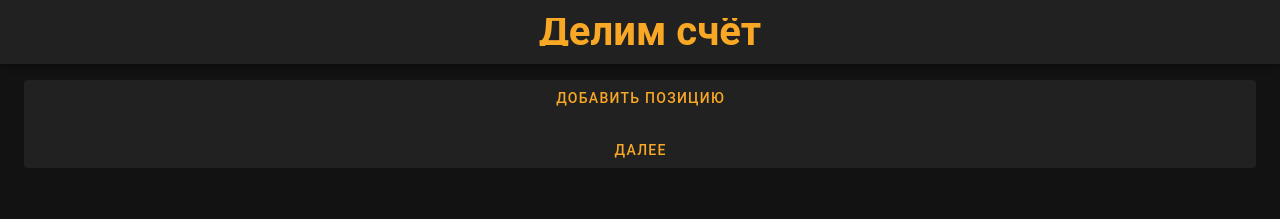
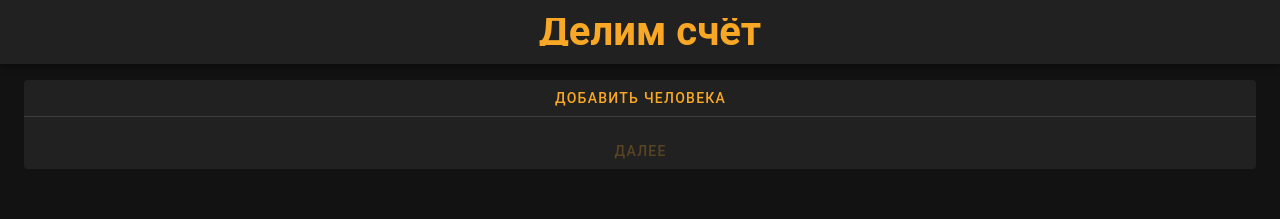
Before and after one commit to osiptsoff/SplitTheBill, a Vue app: page /bill in a window 1280 px wide. Shown: the top 219 px of the page. Built offline with nearby package versions, Linux system fonts and the light colour scheme.

Commit message:
applied some appearance enhancements

```diff
--- a/src/App.vue
+++ b/src/App.vue
@@ -1,6 +1,6 @@
 <script setup>
 </script>
-<!--style="text-align: center"-->
+
 <template>
   <v-app>
     <v-app-bar>
--- a/src/components/BillManagePage.vue
+++ b/src/components/BillManagePage.vue
@@ -13,7 +13,7 @@
   const people = computed( () => peopleStore.people );
   const bill = computed( () => billStore.bill );
 
-  const emptyFieldRule = value => !!value || 'Поле не должно быть пустым.';
+  const emptyFieldRule = value => value != null || 'Поле не должно быть пустым.';
   const priceRule = value => {
     const pattern = /^[1-9][0-9]*$/;
     return pattern.test(value) || 'Введите корректную сумму в цифрах.';
@@ -29,22 +29,28 @@
   function removePosition(position) {
     billStore.remove(position);
   }
+  function deleteParticipant(position, participant) {
+    let idx = position.participants.indexOf(participant);
+
+    if(idx >= 0)
+      position.participants.splice(idx);
+  }
   function onSubmit() {
-    console.log(bill.value)
-   // router.push({ name: 'NotFound' });
+    router.push({ name: 'NotFound' });
   }
 </script>
 
 <template>
-  <v-sheet class="mx-6 my-4" rounded>
+  <v-sheet class="mx-6 my-4"
+           rounded>
     <v-btn :block="true"
            variant="text"
            color="yellow-darken-3"
            @click="addPosition()">
       Добавить позицию
     </v-btn>
-
-    <v-form @submit.prevent="onSubmit">
+    <v-divider></v-divider>
+    <v-form @submit.prevent="onSubmit" v-model="valid">
       <v-list>
         <v-slide-x-transition :group="true">
           <v-list-item v-for="position in bill" :key="position.key">
@@ -70,6 +76,46 @@
                 </v-col>
 
                 <v-col cols="2">
+                  <v-select density="compact"
+                            variant="solo"
+                            label="Кто платит"
+                            :items="people"
+                            :rules="[emptyFieldRule]"
+                            item-title="name"
+                            item-value="key"
+                            v-model="position.customer"
+                            @update:model-value="deleteParticipant(position, $event)">
+                  </v-select>
+                </v-col>
+              </v-row>
+
+              <v-row justify="center">
+                <v-col cols="10">
+                  <v-slide-group :multiple="true"
+                                 v-model="position.participants"
+                                 show-arrows>
+                    <v-slide-group-item v-for="person in people"
+                                        :key="person.key"
+                                        v-slot="{ isSelected, toggle }">
+
+                      <v-card @click="toggle" class="mx-5 my-2" v-if="person.key !== position.customer">
+                        <v-avatar :color="isSelected ? 'green-darken-3' :'yellow-darken-3'"
+                                  class="text-capitalize">
+                        <span class="text-h5 text-capitalize">
+                          {{ person.name.charAt(0) }}
+                        </span>
+                        </v-avatar>
+                        {{ person.name }}
+                      </v-card>
+                    </v-slide-group-item>
+                  </v-slide-group>
+
+                </v-col>
+
+              </v-row>
+
+              <v-row justify="center">
+                <v-col cols="2">
                   <v-btn variant="tonal"  :block="true"
                          color="red-darken-3"
                          @click="removePosition(position)">
@@ -77,49 +123,12 @@
                   </v-btn>
                 </v-col>
               </v-row>
-
-              <v-row>
-                <v-col>
-                  <v-slide-group :multiple="true"
-                                 v-model="position.participants"
-                                 show-arrows>
-
-                    <v-slide-group-item v-for="person in people"
-                                        :key="person.key"
-                                        v-slot="{ isSelected, toggle }">
-
-                      <v-card @click="toggle" class="mx-5 my-2" v-if=" position.customer && person !== position.customer">
-                        <v-avatar :color="isSelected ? 'green-darken-3' :'yellow-darken-3'"
-                                  class="text-capitalize">
-                          <span class="text-h5 text-capitalize">
-                            {{ person.name.charAt(0) }}
-                          </span>
-                        </v-avatar>
-
-                        {{ person.name }}
-                      </v-card>
-                    </v-slide-group-item>
-                  </v-slide-group>
-                </v-col>
-
-                <v-col cols="2">
-                  <v-select density="compact"
-                            variant="solo"
-                            label="Кто платит"
-                            :items="people"
-                            item-title="name"
-                            item-value="key"
-                            v-model="position.customer"
-                            return-object>
-                  </v-select>
-                </v-col>
-              </v-row>
             <v-divider/>
           </v-list-item>
         </v-slide-x-transition>
       </v-list>
 
-      <v-btn
+      <v-btn :disabled="!valid || !bill.length"
              :block="true"
              type="submit"
              variant="text"
--- a/src/components/PeopleManagePage.vue
+++ b/src/components/PeopleManagePage.vue
@@ -27,19 +27,21 @@
     store.remove(person);
   }
 
-  function onSubmit(form) {
+  function onSubmit() {
     router.push({ name : 'BillManage' });
   }
 </script>
 
 <template>
-  <v-card border rounded>
+  <v-sheet class="mx-6 my-4"
+           rounded>
     <v-btn :block="true"
            variant="text"
            color="yellow-darken-3"
            @click="addPerson('')">
       Добавить человека
     </v-btn>
+    <v-divider></v-divider>
 
     <v-form @submit.prevent="onSubmit" v-model="valid">
       <v-list>
@@ -78,7 +80,7 @@
         Далее
       </v-btn>
     </v-form>
-  </v-card>
+  </v-sheet>
 </template>
 
 <style scoped>
--- a/src/router/index.js
+++ b/src/router/index.js
@@ -1,4 +1,4 @@
-import {createRouter, createWebHistory} from "vue-router";
+import {createRouter, createMemoryHistory} from "vue-router";
 import PeopleManagePage from "../components/PeopleManagePage.vue";
 import NotFoundPage from "../components/NotFoundPage.vue";
 import BillManagePage from "../components/BillManagePage.vue";
@@ -27,7 +27,7 @@ const routes =  [
 ];
 
 const router = createRouter({
-    history: createWebHistory(),
+    history: createMemoryHistory(),
     routes
 });
 
```
